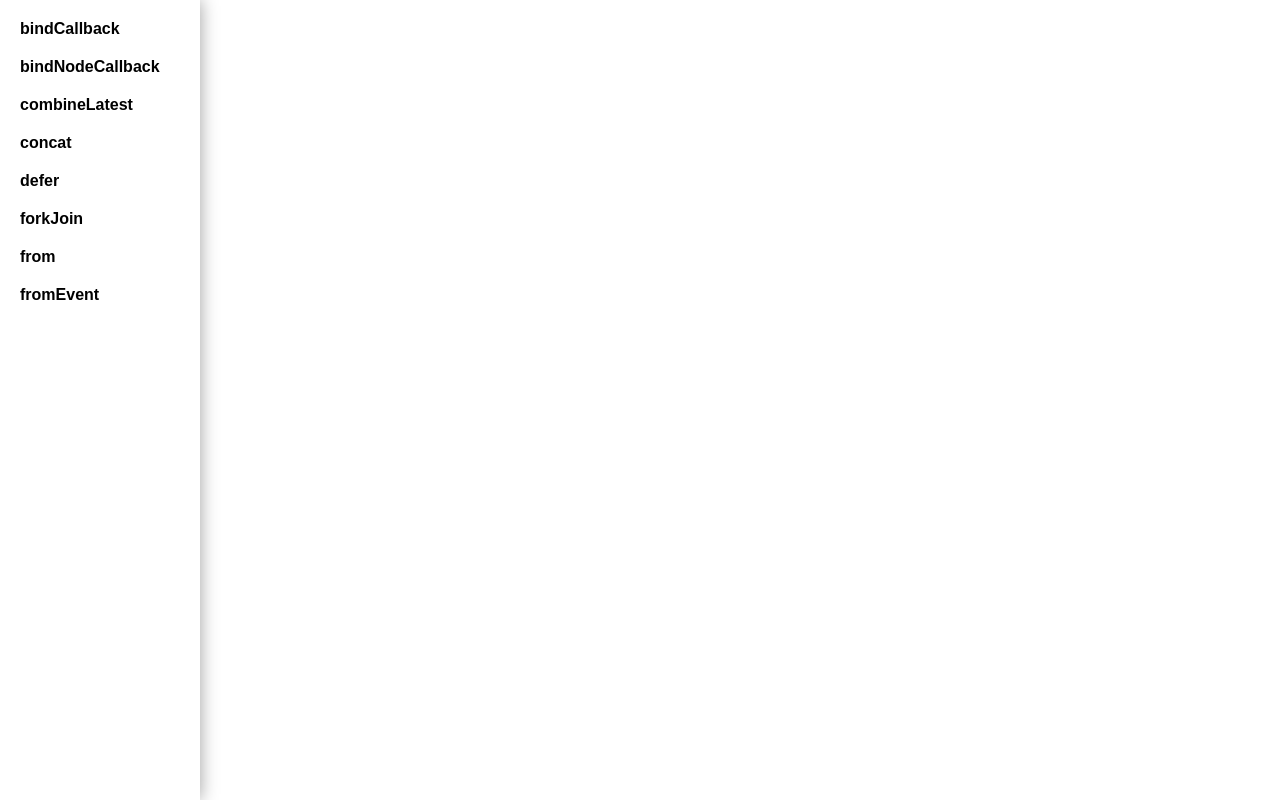
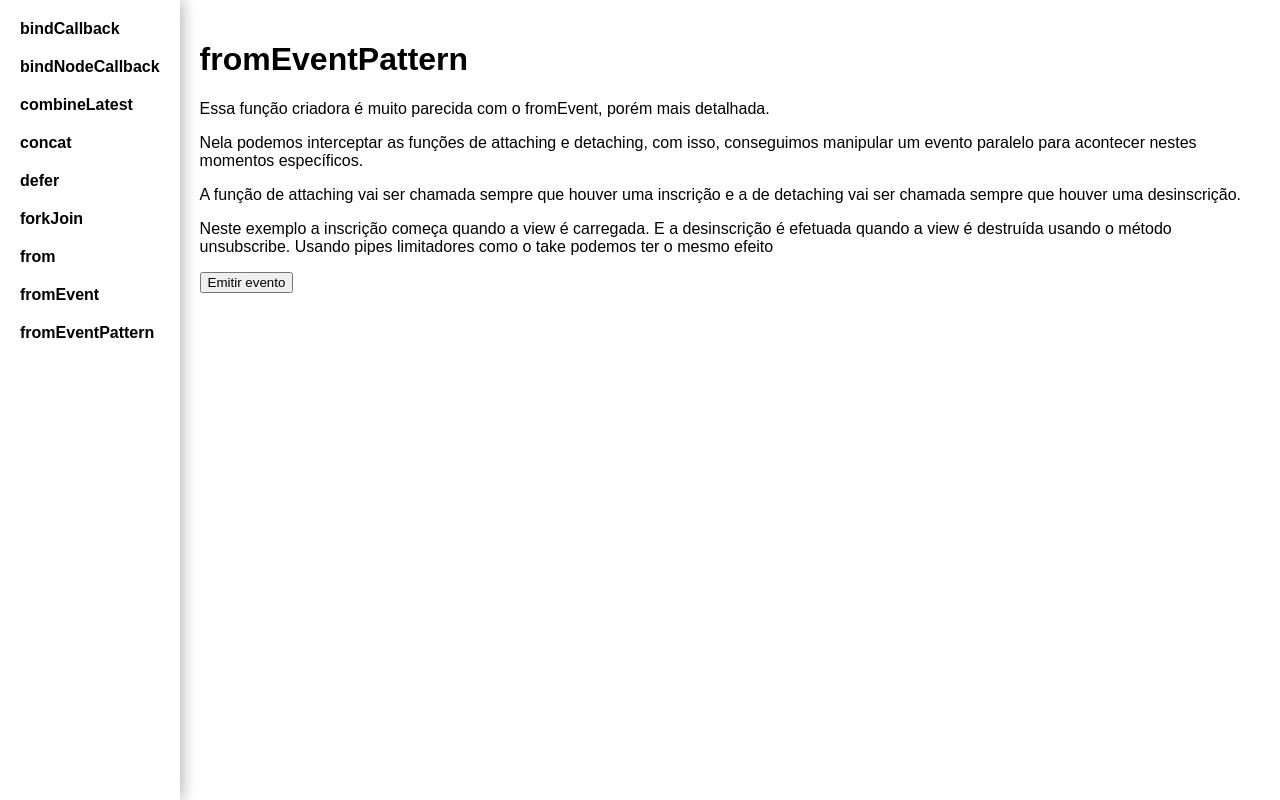
Before and after one commit to JoseRubensVeiga/RxJsOperators, an Angular app: page /from-event-pattern in a window 1280 px wide. Before the commit this address led to /. Built offline with nearby package versions, Linux system fonts and the light colour scheme.

Commit message:
fromEventPattern

```diff
--- a/src/app/app-routing.module.ts
+++ b/src/app/app-routing.module.ts
@@ -8,6 +8,7 @@ import { DeferComponent } from './pages/defer';
 import { ForkJoinComponent } from './pages/fork-join';
 import { FromComponent } from './pages/from';
 import { FromEventComponent } from './pages/from-event';
+import { FromEventPatternComponent } from './pages/from-event-pattern';
 
 const routes: Routes = [
   { path: 'bind-callback', component: BindCallbackComponent },
@@ -18,6 +19,7 @@ const routes: Routes = [
   { path: 'fork-join', component: ForkJoinComponent },
   { path: 'from', component: FromComponent },
   { path: 'from-event', component: FromEventComponent },
+  { path: 'from-event-pattern', component: FromEventPatternComponent },
 ];
 
 @NgModule({
--- a/src/app/app.component.html
+++ b/src/app/app.component.html
@@ -8,6 +8,7 @@
     <a routerLink="/fork-join">forkJoin</a>
     <a routerLink="/from">from</a>
     <a routerLink="/from-event">fromEvent</a>
+    <a routerLink="/from-event-pattern">fromEventPattern</a>
   </div>
 
   <main>
--- /dev/null
+++ b/src/app/pages/from-event-pattern/from-event-pattern.component.html
@@ -0,0 +1,20 @@
+<h1>fromEventPattern</h1>
+<p>
+  Essa função criadora é muito parecida com o fromEvent, porém mais detalhada.
+</p>
+<p>
+  Nela podemos interceptar as funções de attaching e detaching, com isso,
+  conseguimos manipular um evento paralelo para acontecer nestes momentos
+  específicos.
+</p>
+<p>
+  A função de attaching vai ser chamada sempre que houver uma inscrição e a de
+  detaching vai ser chamada sempre que houver uma desinscrição.
+</p>
+<p>
+  Neste exemplo a inscrição começa quando a view é carregada. E a desinscrição é
+  efetuada quando a view é destruída usando o método unsubscribe. Usando pipes
+  limitadores como o take podemos ter o mesmo efeito
+</p>
+
+<button #myButton>Emitir evento</button>
--- /dev/null
+++ b/src/app/pages/from-event-pattern/from-event-pattern.component.ts
@@ -0,0 +1,56 @@
+import {
+  AfterViewInit,
+  Component,
+  ElementRef,
+  OnDestroy,
+  ViewChild,
+} from '@angular/core';
+import { fromEventPattern, Subscription } from 'rxjs';
+import { NodeEventHandler } from 'rxjs/internal/observable/fromEvent';
+
+@Component({
+  selector: 'app-from-event-pattern',
+  templateUrl: './from-event-pattern.component.html',
+  styleUrls: ['./from-event-pattern.component.scss'],
+})
+export class FromEventPatternComponent implements AfterViewInit, OnDestroy {
+  @ViewChild('myButton') myButton?: ElementRef;
+  subscription1?: Subscription;
+  subscription2?: Subscription;
+
+  constructor() {}
+
+  ngAfterViewInit(): void {
+    const event$ = fromEventPattern(
+      this.addClickHandler.bind(this),
+      this.removeClickHandler.bind(this)
+    );
+
+    this.subscription1 = event$.subscribe({
+      next: console.log,
+      error: console.error,
+      complete: () => console.log('Completed! =)'),
+    });
+
+    this.subscription2 = event$.subscribe({
+      next: console.log,
+      error: console.error,
+      complete: () => console.log('Completed! =)'),
+    });
+  }
+
+  ngOnDestroy(): void {
+    this.subscription1?.unsubscribe();
+    this.subscription2?.unsubscribe();
+  }
+
+  private addClickHandler(handler: NodeEventHandler) {
+    console.log('attaching');
+    this.myButton?.nativeElement.addEventListener('click', handler);
+  }
+
+  private removeClickHandler(handler: NodeEventHandler) {
+    console.log('removing');
+    this.myButton?.nativeElement.removeEventListener('click', handler);
+  }
+}
--- /dev/null
+++ b/src/app/pages/from-event-pattern/index.ts
@@ -0,0 +1 @@
+export * from './from-event-pattern.component';
--- a/src/app/pages/from-event/from-event.component.html
+++ b/src/app/pages/from-event/from-event.component.html
@@ -13,5 +13,9 @@
     que vai definir as características do listener
   </span>
 </p>
+<p>
+  Ao completar, ele também remove o event Listener. Não deixando um problema de
+  memory leak
+</p>
 
 <button #myButton>Emitir evento</button>
--- a/src/app/pages/from-event/from-event.component.ts
+++ b/src/app/pages/from-event/from-event.component.ts
@@ -22,7 +22,7 @@ export class FromEventComponent implements AfterViewInit, OnDestroy {
   ngAfterViewInit(): void {
     const element = this.myButton?.nativeElement as HTMLElement;
 
-    const clickEvent = fromEvent(element, 'click');
+    const clickEvent = fromEvent(element, 'click').pipe(take(2));
 
     this.subscription = clickEvent.subscribe({
       next: console.log,
--- a/src/app/pages/pages.module.ts
+++ b/src/app/pages/pages.module.ts
@@ -8,6 +8,7 @@ import { DeferComponent } from './defer';
 import { ForkJoinComponent } from './fork-join';
 import { FromComponent } from './from';
 import { FromEventComponent } from './from-event';
+import { FromEventPatternComponent } from './from-event-pattern/from-event-pattern.component';
 
 @NgModule({
   imports: [CommonModule],
@@ -20,6 +21,7 @@ import { FromEventComponent } from './from-event';
     ForkJoinComponent,
     FromComponent,
     FromEventComponent,
+    FromEventPatternComponent,
   ],
 })
 export class PagesModule {}
```
Also changed, not shown: src/app/pages/from-event-pattern/from-event-pattern.component.scss (added), 1 other file (tests, documents, lock files or other folders).
